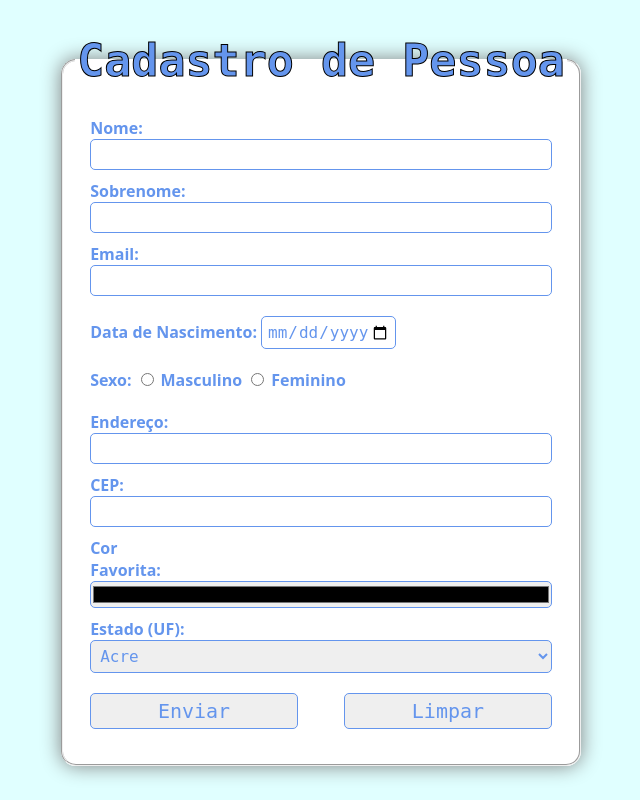
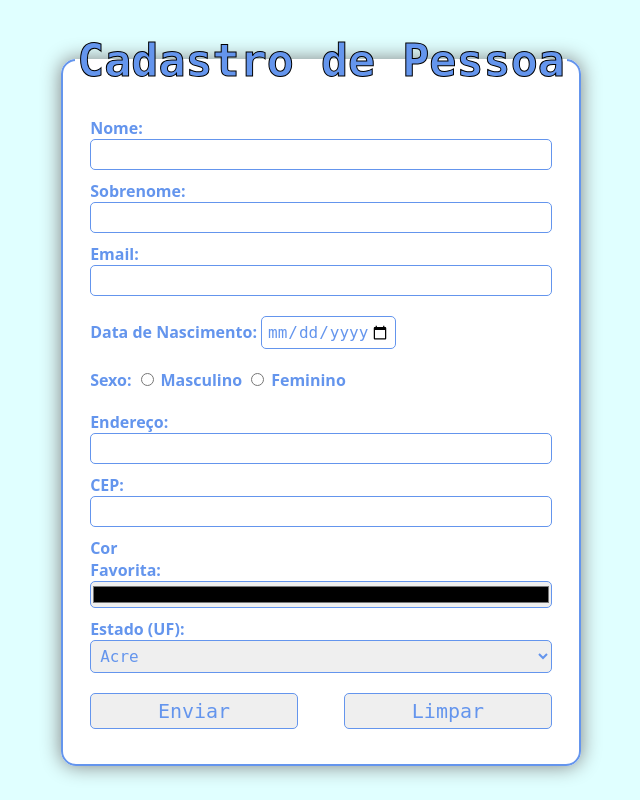
Before and after one commit to Kalyo-silva/DesenvWeb2024, a PHP site: page /Pratica2.html in a window 1280 px wide. Shown: the whole page, without its empty margins (319-959 px from the left). Run offline with PHP 8.4, Linux system fonts and the light colour scheme.

Commit message:
ajuste de estilos

```diff
--- a/Aula 4/pratica2.css
+++ b/Aula 4/pratica2.css
@@ -19,6 +19,7 @@
     border-radius: 15px;
     box-shadow: 0 0 20px gray;
     background: white;
+    border: 2px solid cornflowerblue;
 }
 
 legend{
```
